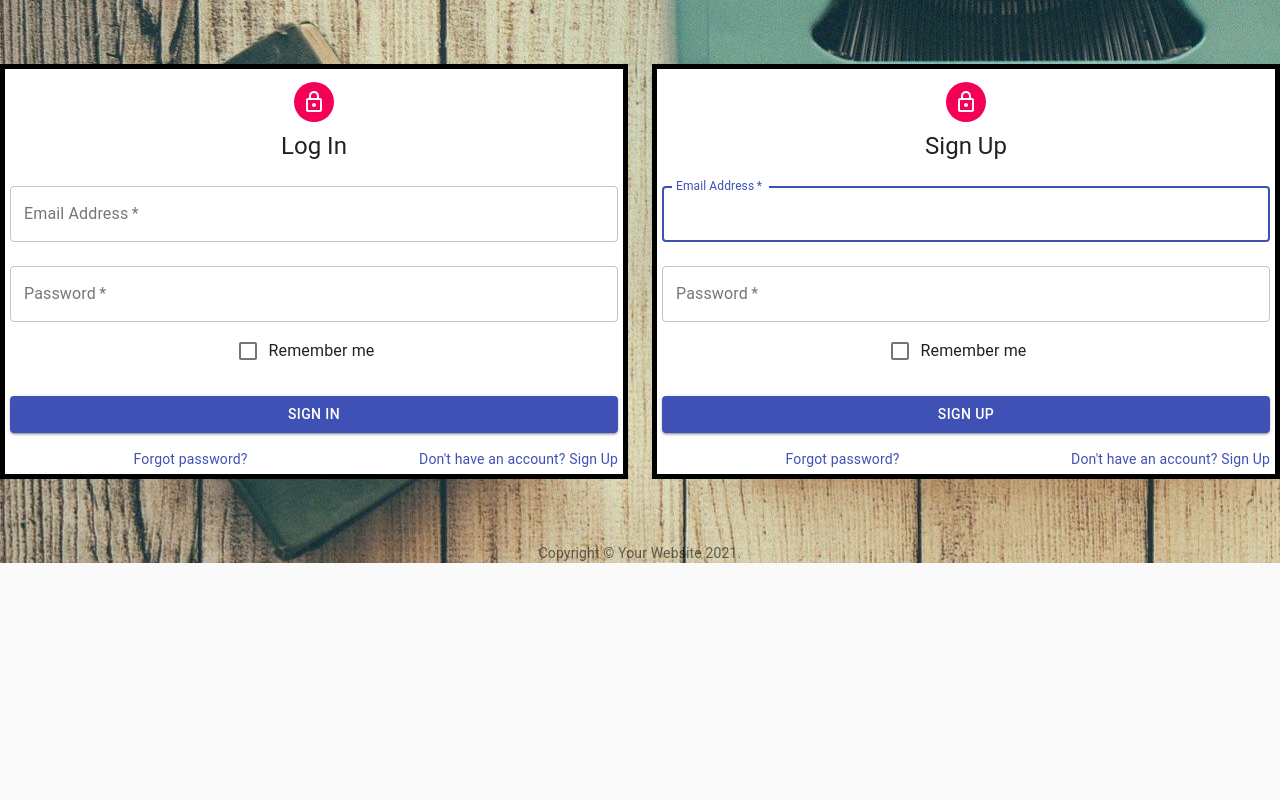
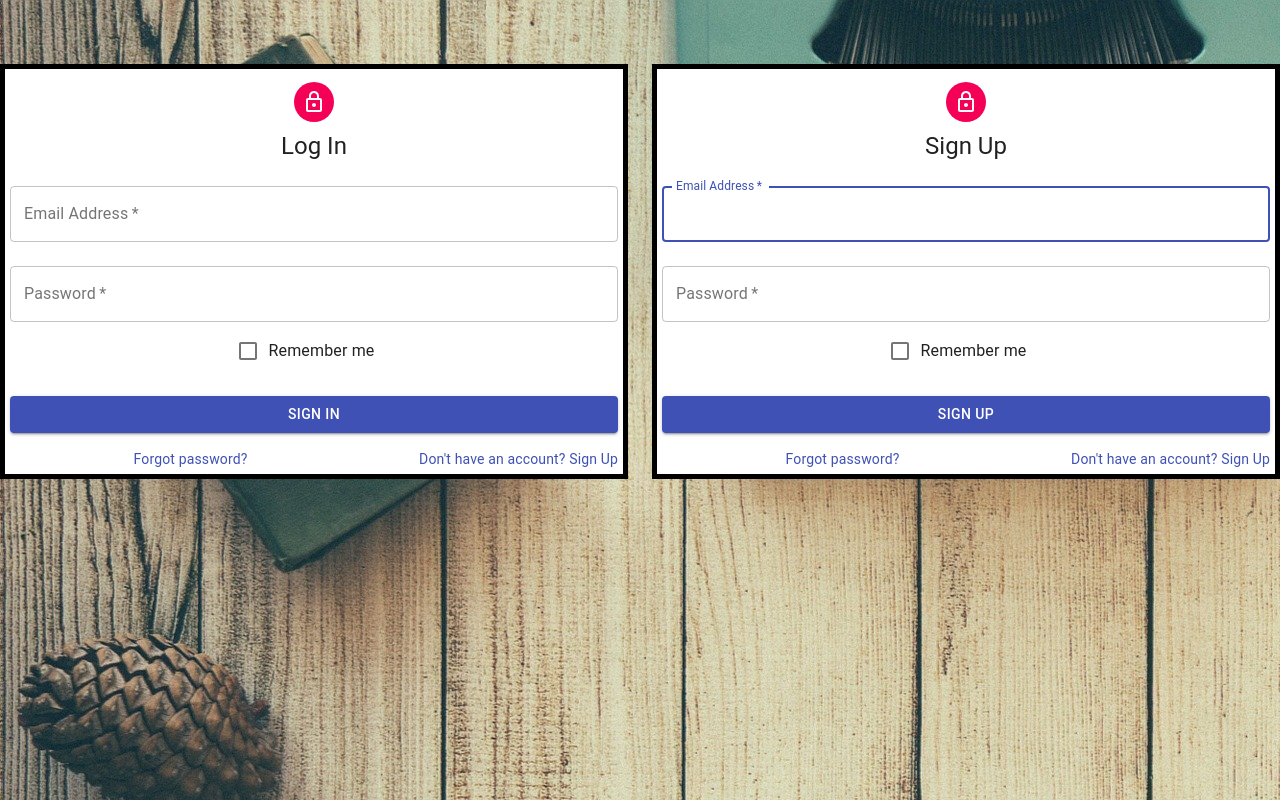
Before and after one commit to leskbook/Digital-Diary, a React (Create React App) app in the folder client/: page / in a window 1280 px wide. Built offline with nearby package versions, Linux system fonts and the light colour scheme.

Commit message:
updated reponsiveness for login page

```diff
--- a/client/src/App.js
+++ b/client/src/App.js
@@ -7,7 +7,7 @@ import SignIn from "./components/login"
 import {BrowserRouter as Router,Route,Switch,Redirect} from "react-router-dom";
 function App() {
   return (
-    <div className="App"  style={{backgroundImage: 'url('+image+')'}}>
+    <div className="App" >
       <Router>
     <div className="App" >
     <Route exact={true} path="/" component={SignIn} />
--- a/client/src/components/login.js
+++ b/client/src/components/login.js
@@ -61,7 +61,7 @@ export default function SignIn() {
 <div>
          <CssBaseline />
       <Grid container spacing={3}>
-        <Grid item xs={6}>
+        <Grid item xs={12} sm={6}>
       <div className={classes.paper}>
         <Avatar className={classes.avatar}>
           <LockOutlinedIcon />
@@ -121,7 +121,7 @@ export default function SignIn() {
       </div>
       </Grid>
 
-      <Grid item xs={6}>
+      <Grid item xs={12} sm={6}>
 
       <div className={classes.paper}>
         <Avatar className={classes.avatar}>
@@ -182,9 +182,7 @@ export default function SignIn() {
       </div>
       </Grid>
       </Grid>
-      <Box mt={8}>
-        <Copyright />
-      </Box>
+
       </div>
   );
 }
--- a/client/src/index.css
+++ b/client/src/index.css
@@ -13,6 +13,7 @@ code {
     monospace;
 }
 html, body {
+  background-image: url(./images/MainPage.jpg);
   max-width: 100%;
   overflow-x: hidden;
 }
```
